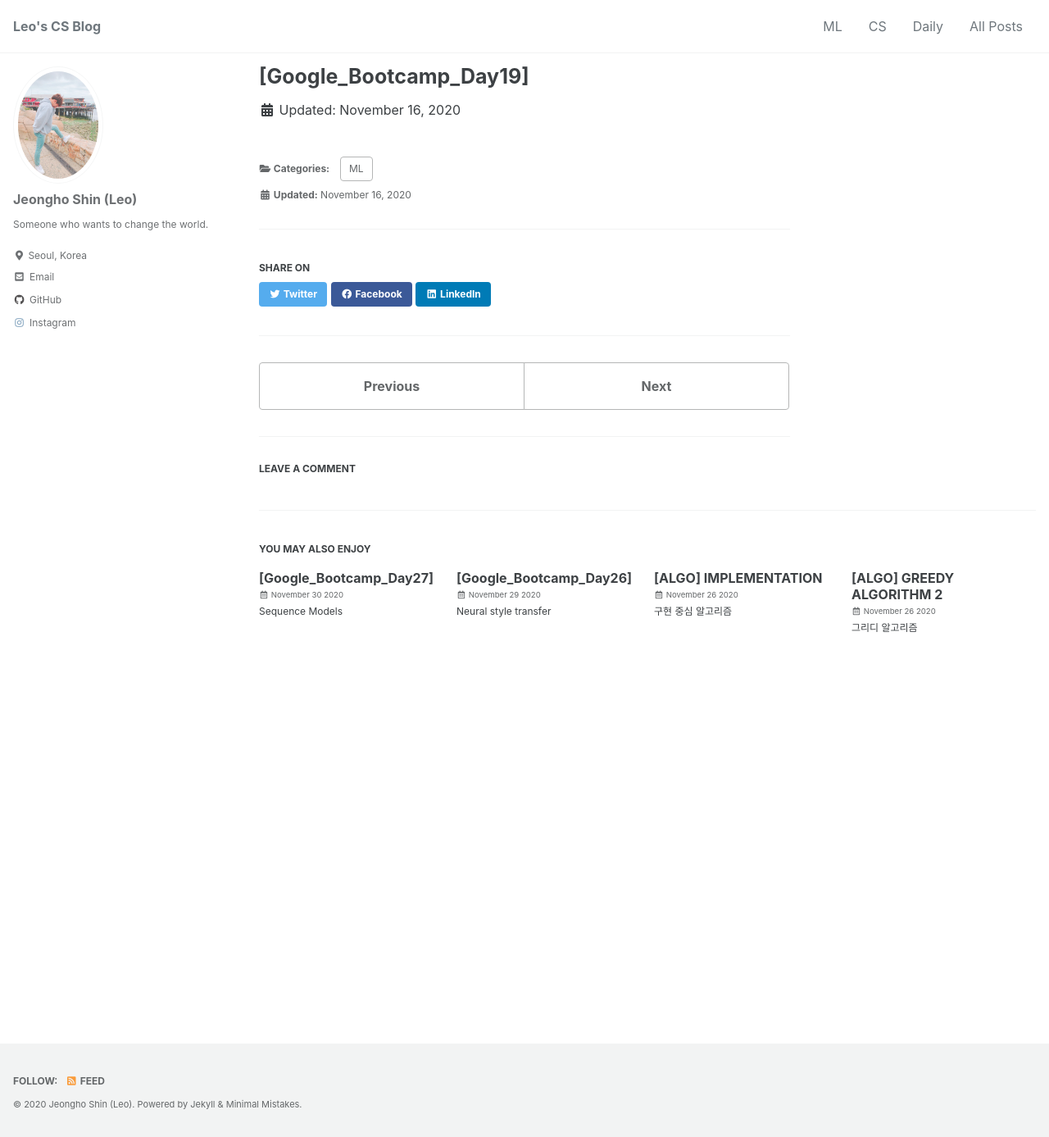
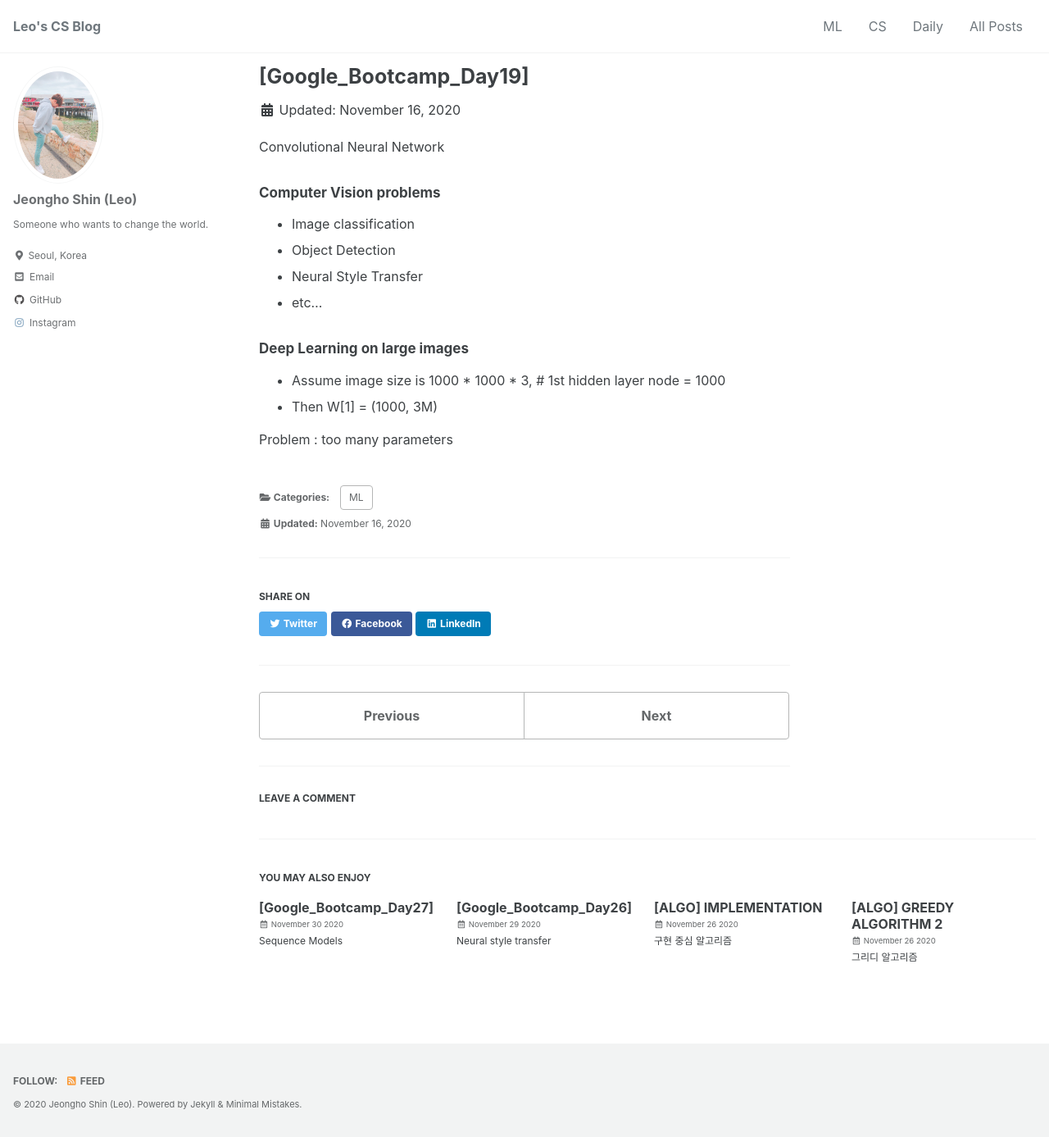
Before and after one commit to mlleo/mlleo.github.io, a Jekyll site: the page built from _posts/2020-11-16-GB_day19.md, in a window 1280 px wide and 1387 px high. Shown: the whole window at 82% size. Built offline with Jekyll 4.4.1, drawn with Linux system fonts in a browser that asks for light colours; cached includes are drawn as plain includes; comment, search, counter and statistics services are not loaded.

Commit message:
Update 2020-11-16-GB_day19.md

```diff
--- a/_posts/2020-11-16-GB_day19.md
+++ b/_posts/2020-11-16-GB_day19.md
@@ -6,3 +6,18 @@ last_modified_at: 2020-11-16 12:00:00
 comments: true
 use_math: true # MathJax On
 ---
+
+Convolutional Neural Network
+
+#### Computer Vision problems
+- Image classification
+- Object Detection
+- Neural Style Transfer
+- etc...
+
+#### Deep Learning on large images
+
+- Assume image size is 1000 * 1000 * 3, # 1st hidden layer node = 1000
+- Then W[1] = (1000, 3M)
+
+Problem : too many parameters
```
